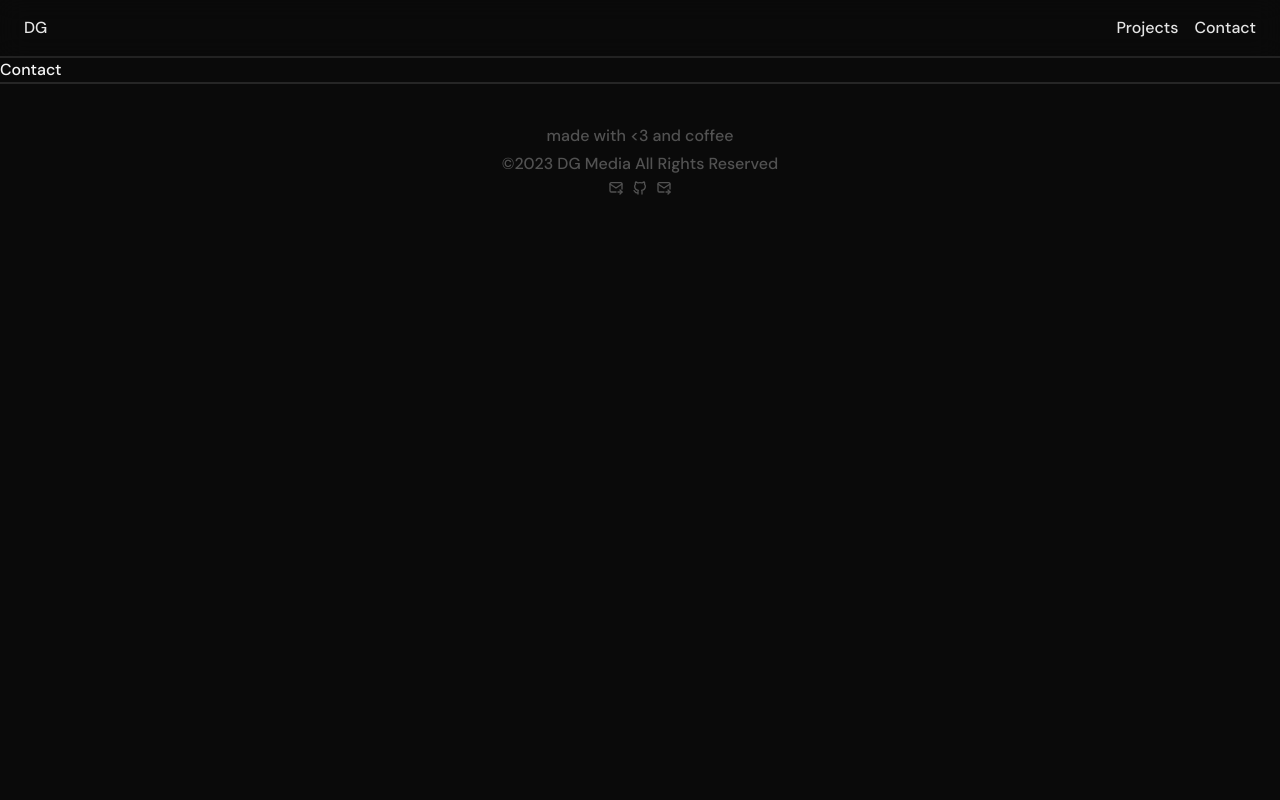
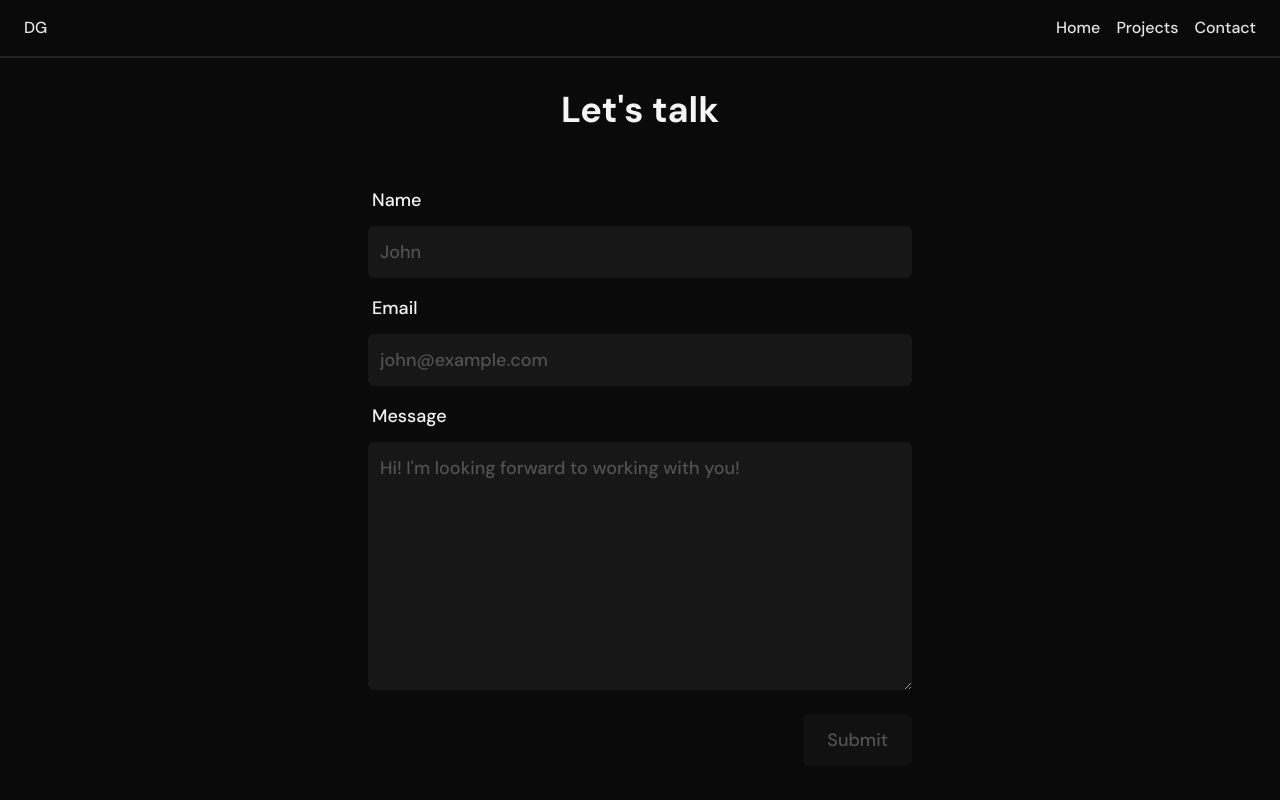
Before and after one commit to w3dg/personal-website, a React (Vite) app: page /contact in a window 1280 px wide. Shown: the top 800 px of the page. Built offline with nearby package versions, Linux system fonts and the light colour scheme.

Commit message:
contact page frontend added; animate project images

```diff
--- a/src/components/Navbar.tsx
+++ b/src/components/Navbar.tsx
@@ -6,6 +6,7 @@ export const Navbar = () => {
       <nav className="sticky inset-x-0 top-0 z-10 flex justify-between px-4 py-3 border-b-2 lg:px-6 border-neutral-50/10 bg-neutral-950/70 text-neutral-200 backdrop-blur-md lg:py-4">
         <Link to="/">DG</Link>
         <ul className="flex space-x-4">
+          <Link to="/">Home</Link>
           <Link to="/projects">Projects</Link>
           <Link to="/contact">Contact</Link>
         </ul>
--- a/src/pages/Contact.tsx
+++ b/src/pages/Contact.tsx
@@ -1,11 +1,92 @@
+import { FormEventHandler, useRef, useState } from "react";
+
 import { Footer } from "../components/Footer";
 import { Navbar } from "../components/Navbar";
 
 export const Contact = () => {
+  const [name, setName] = useState("");
+  const [email, setEmail] = useState("");
+  const [message, setMessage] = useState("");
+  const [disabled, setDisabled] = useState(true);
+  const formRef = useRef<HTMLFormElement>(null);
+  const handleFormSubmit: FormEventHandler = (e) => {
+    e.preventDefault();
+
+    const data = {
+      name,
+      email,
+      message,
+    };
+
+    formRef && formRef.current?.reset();
+    setDisabled(true);
+
+    //TODO: post data to server/forms service
+    console.log(data);
+  };
+
+  const validateFormData = () => {
+    if (
+      name.trim().length !== 0 &&
+      name.trim().match(/[a-zA-Z0-9\ ]/) &&
+      email.trim().length !== 0 &&
+      email.trim().match(/^[a-zA-Z0-9._%+-]+@[a-zA-Z0-9.-]+\.[a-zA-Z]{2,}$/) &&
+      message.trim().length >= 5
+    ) {
+      setDisabled(false);
+    } else {
+      setDisabled(true);
+    }
+  };
+
   return (
     <>
       <Navbar></Navbar>
-      Contact
+      <div className="w-11/12 max-w-xl mx-auto mt-8 mb-8">
+        <h1 className="mx-auto my-4 text-3xl font-bold text-center lg:text-4xl">Let's talk</h1>
+        <form className="grid gap-2 px-4 py-8 text-lg" onSubmit={handleFormSubmit} onChange={validateFormData} ref={formRef}>
+          <label htmlFor="nameInput" className="mt-2 ml-1">
+            Name
+          </label>
+          <input
+            id="nameInput"
+            type="text"
+            className="max-w-xl p-3 mt-1 rounded-md bg-neutral-900 placeholder:text-neutral-600"
+            placeholder="John"
+            onChange={(e) => {
+              setName(e.target.value);
+            }}
+          />
+          <label htmlFor="emailInput" className="mt-2 ml-1">
+            Email
+          </label>
+          <input
+            id="emailInput"
+            type="email"
+            className="max-w-xl p-3 mt-1 rounded-md bg-neutral-900 placeholder:text-neutral-600"
+            placeholder="john@example.com"
+            onChange={(e) => setEmail(e.target.value)}
+          />
+          <label htmlFor="messageInput" className="mt-2 ml-1">
+            Message
+          </label>
+          <textarea
+            rows={8}
+            id="messageInput"
+            className="max-w-xl p-3 mt-1 rounded-md bg-neutral-900 placeholder:text-neutral-600"
+            placeholder="Hi! I'm looking forward to working with you!"
+            onChange={(e) => setMessage(e.target.value)}
+          />
+
+          <button
+            type="submit"
+            className={"px-6 py-3 my-4 w-fit rounded-md ml-auto " + (disabled ? "bg-neutral-900/60 text-neutral-600" : "bg-neutral-600/80   hover:bg-slate-500")}
+            disabled={disabled}
+          >
+            Submit
+          </button>
+        </form>
+      </div>
       <Footer></Footer>
     </>
   );
--- a/src/pages/Projects.tsx
+++ b/src/pages/Projects.tsx
@@ -1,4 +1,4 @@
-import { TbGlobe, TbBrandGithub } from "react-icons/tb";
+import { TbLink, TbBrandGithub } from "react-icons/tb";
 
 import { Footer } from "../components/Footer";
 import { Navbar } from "../components/Navbar";
@@ -45,7 +45,11 @@ export const Projects = () => {
           return (
             <div className="w-full max-w-sm rounded-md bg-neutral-900 group" key={index}>
               <div className="overflow-hidden rounded-md h-44">
-                <img src={project.imageUrl} alt={project.description} className="object-contain brightness-75 saturate-50 group-hover:saturate-100" />
+                <img
+                  src={project.imageUrl}
+                  alt={project.description}
+                  className="object-contain transition-transform duration-100 brightness-75 saturate-50 group-hover:saturate-100 group-hover:scale-105"
+                />
               </div>
               <div className="grid gap-2 m-5">
                 <h2 className="text-xl font-semibold text-neutral-300">{project.projectName}</h2>
@@ -59,7 +63,7 @@ export const Projects = () => {
                     </li>
                     <li>
                       <a href={project.link}>
-                        <TbGlobe></TbGlobe>
+                        <TbLink></TbLink>
                       </a>
                     </li>
                   </ul>
```
Also changed, not shown: public/0188.jpg (deleted), public/keyboard.jpg (deleted).
